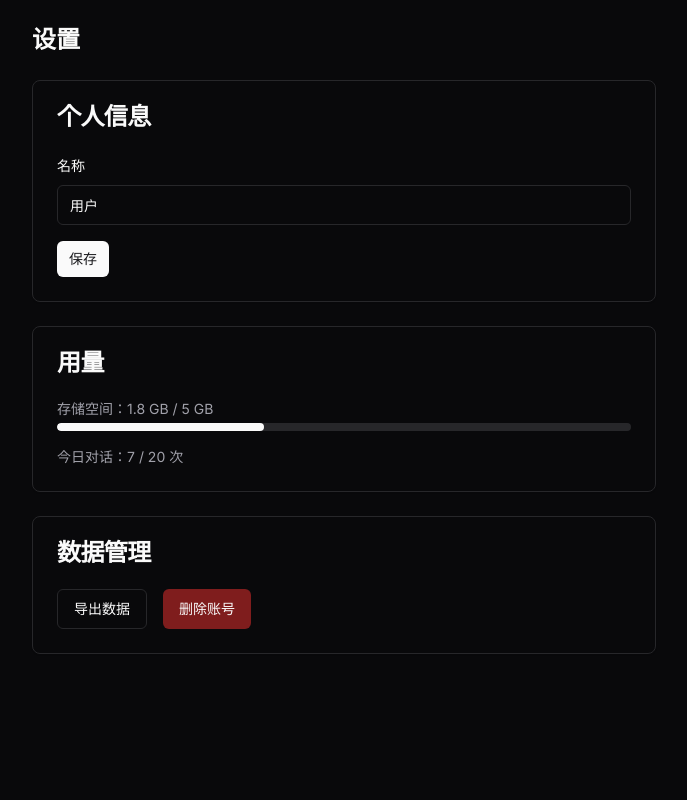
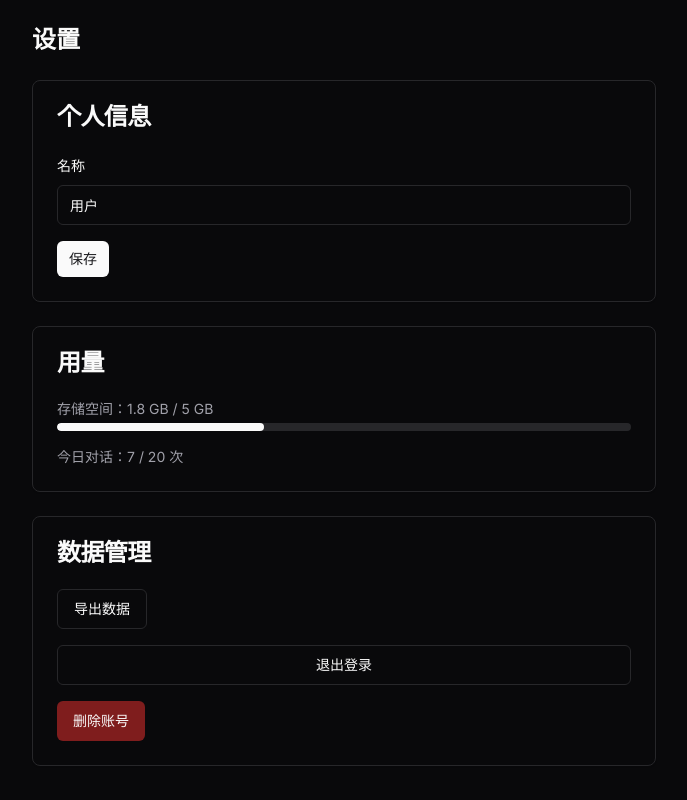
Before and after one commit to DriveMem/drivemem, a React app in the folder apps/web/: page /settings in a window 1280 px wide. Shown: the whole page, without its empty margins (296-983 px from the left). Built offline with nearby package versions, Linux system fonts and the light colour scheme; some packages are replaced by stand-ins of ours.

Commit message:
fix(web): add logout button to settings page (dual location with TopNav)

```diff
--- a/apps/web/src/app/(app)/settings/page.tsx
+++ b/apps/web/src/app/(app)/settings/page.tsx
@@ -93,7 +93,8 @@ export default function SettingsPage() {
             导出数据
           </Button>
 
-          <Dialog open={deleteOpen} onOpenChange={setDeleteOpen}>
+                      <Button variant="outline" className="w-full" onClick={() => { import("next-auth/react").then(m => m.signOut({ callbackUrl: "/" })) }}>退出登录</Button>
+            <Dialog open={deleteOpen} onOpenChange={setDeleteOpen}>
             <DialogTrigger asChild>
               <Button variant="destructive">删除账号</Button>
             </DialogTrigger>
```
